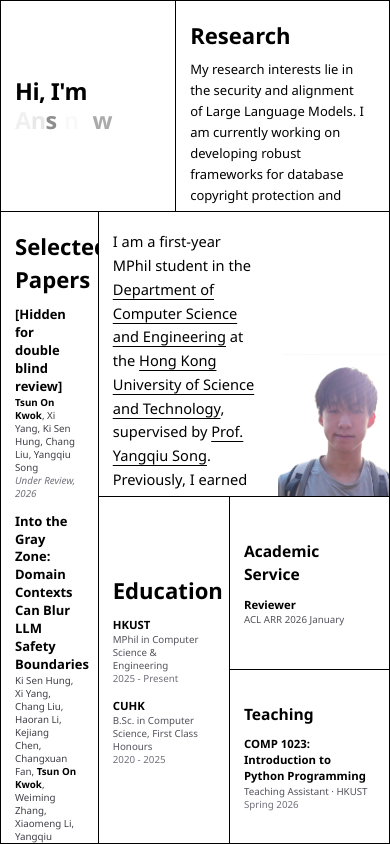
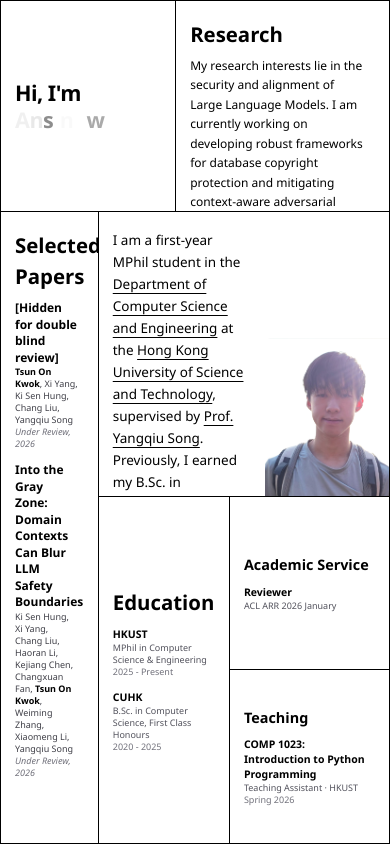
Before and after one commit to ansonk4/ansonk4.github.io, a Next.js app: page / in a window 390 px wide. Built offline with nearby package versions, Linux system fonts and the light colour scheme.

Commit message:
Set mobile font size to 12px

```diff
--- a/src/app/globals.css
+++ b/src/app/globals.css
@@ -104,7 +104,7 @@ body {
 
 @media (max-width: 768px) {
   html {
-    font-size: 13px;
+    font-size: 12px;
   }
 
   .bento-cell {
```
